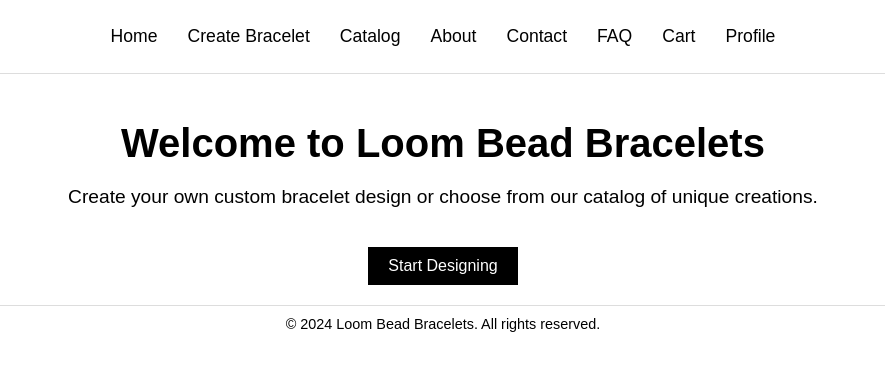
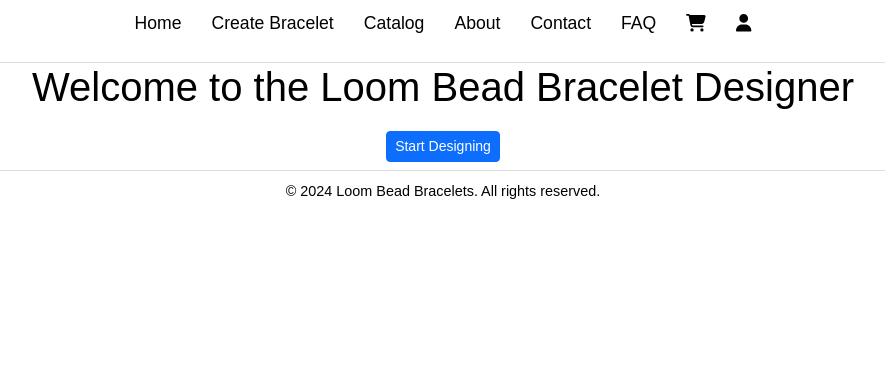
Before and after one commit to Dulatto/loom-bead-bracelet, a React (Create React App) app: page / in a window 1280 px wide. Shown: the top 370 px of the page, without its empty margins (197-1082 px from the left). Built offline with nearby package versions, Linux system fonts and the light colour scheme.

Commit message:
fontawesome, bootstrap5

```diff
--- a/src/App.js
+++ b/src/App.js
@@ -10,7 +10,9 @@ import Cart from './components/Cart';
 import UserProfile from './components/UserProfile';
 import Header from './components/Header';
 import Footer from './components/Footer';
+import 'bootstrap/dist/css/bootstrap.min.css';
 import './styles/app.css';
+
 
 function App() {
   return (
--- a/src/components/Header.js
+++ b/src/components/Header.js
@@ -1,5 +1,7 @@
 import React from 'react';
 import { Link } from 'react-router-dom';
+import { FontAwesomeIcon } from '@fortawesome/react-fontawesome';
+import { faShoppingCart, faUser } from '@fortawesome/free-solid-svg-icons';
 import '../styles/header.css';
 
 function Header() {
@@ -13,8 +15,8 @@ function Header() {
                     <li><Link to="/about">About</Link></li>
                     <li><Link to="/contact">Contact</Link></li>
                     <li><Link to="/faq">FAQ</Link></li>
-                    <li><Link to="/cart">Cart</Link></li>
-                    <li><Link to="/profile">Profile</Link></li>
+                    <li><Link to="/cart"><FontAwesomeIcon icon={faShoppingCart} /> </Link></li>
+                    <li><Link to="/profile"><FontAwesomeIcon icon={faUser} /> </Link></li>
                 </ul>
             </nav>
         </header>
--- a/src/components/Home.js
+++ b/src/components/Home.js
@@ -3,11 +3,13 @@ import '../styles/home.css';
 
 function Home() {
     return (
-        <main className="home">
-            <h1>Welcome to Loom Bead Bracelets</h1>
-            <p>Create your own custom bracelet design or choose from our catalog of unique creations.</p>
-            <button className="cta-button">Start Designing</button>
-        </main>
+        <div className="container">
+            <h1 className="text-center">Welcome to the Loom Bead Bracelet Designer</h1>
+            <div className='text-center mb-2'>
+                <button className="btn btn-sm btn-primary">Start Designing</button>
+            </div>
+
+        </div>
     );
 }
 
```
Also changed, not shown: package.json (+8 -3 lines), 1 other file (tests, documents, lock files or other folders).
